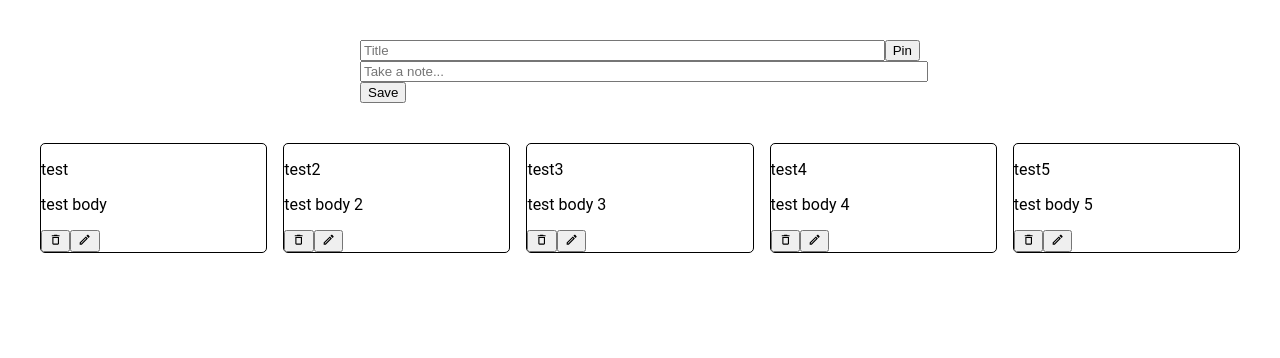
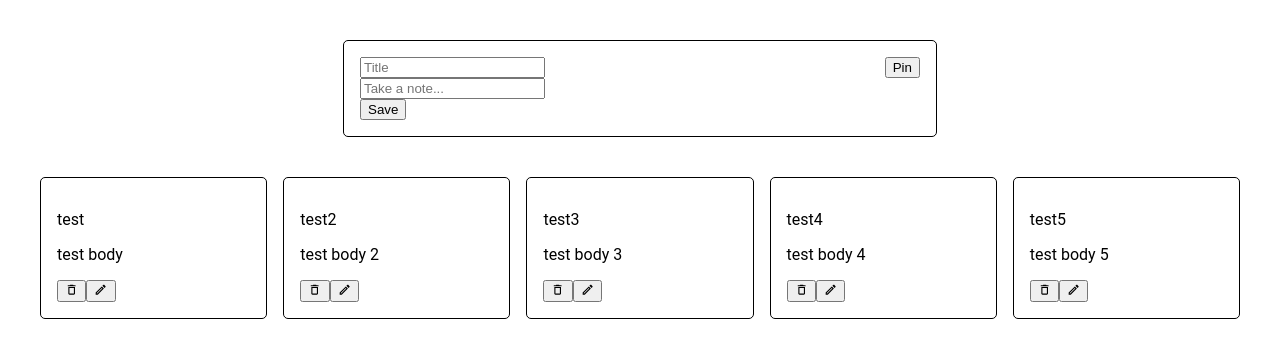
Before and after one commit to ChristianSama/todo-app, a React (Create React App) app: page / in a window 1280 px wide. Shown: the top 358 px of the page. Built offline with nearby package versions, Linux system fonts and the light colour scheme.

Commit message:
added styles to edit form

```diff
--- a/src/Styles/TodoForm.css
+++ b/src/Styles/TodoForm.css
@@ -1,14 +1,39 @@
+/*Placeholder on form divs*/
+[contentEditable=true]:empty:not(:focus):before {
+  content: attr(data-placeholder);
+}
+
 .todo-form {
-  width: 100%;
   max-width: 35rem;
   margin: 0 auto 1rem auto;
+  border: solid 1px black;
+  border-radius: 5px;
+  padding: 1rem;
+}
+
+.edit-form {
+  background-color: white;
+  position: relative;
+  top: 50%;
+  transform: translateY(-50%);
+}
+#edit-bg {
+  position: fixed;
+  z-index: 1;
+  width: 100%;
+  height: 100%;
+  top: 0;
+  left: 0;
+  overflow: auto;
+  background-color: rgba(0,0,0,0.4);
 }
 
 .top-bar {
   display: flex;
+  justify-content: space-between;
 }
 
-.todo-form input {
+.editable {
   width: 100%;
 }
 
--- a/src/Styles/TodoList.css
+++ b/src/Styles/TodoList.css
@@ -6,4 +6,5 @@
 .card {
   border: solid 1px black;
   border-radius: 5px;
+  padding: 1rem;
 }
```
